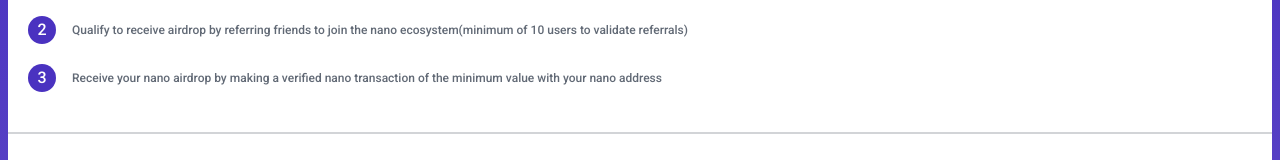
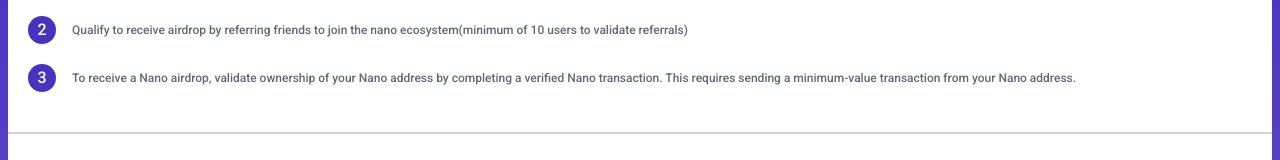
Before and after one commit to Joshardals/nanfaucet, a Next.js app: page /claim-faucet in a window 1280 px wide. Shown: the part 150-310 px from the top of the page. Built offline with nearby package versions, Linux system fonts and the light colour scheme; no server answers.

Commit message:
initial commit

```diff
--- a/app/claim-faucet/page.tsx
+++ b/app/claim-faucet/page.tsx
@@ -15,7 +15,7 @@
             />
             <Step
               label={3}
-              content="Receive your nano airdrop by making a verified nano transaction of the minimum value with your nano address"
+              content="To receive a Nano airdrop, validate ownership of your Nano address by completing a verified Nano transaction. This requires sending a minimum-value transaction from your Nano address."
             />
           </ul>
         </div>
```
